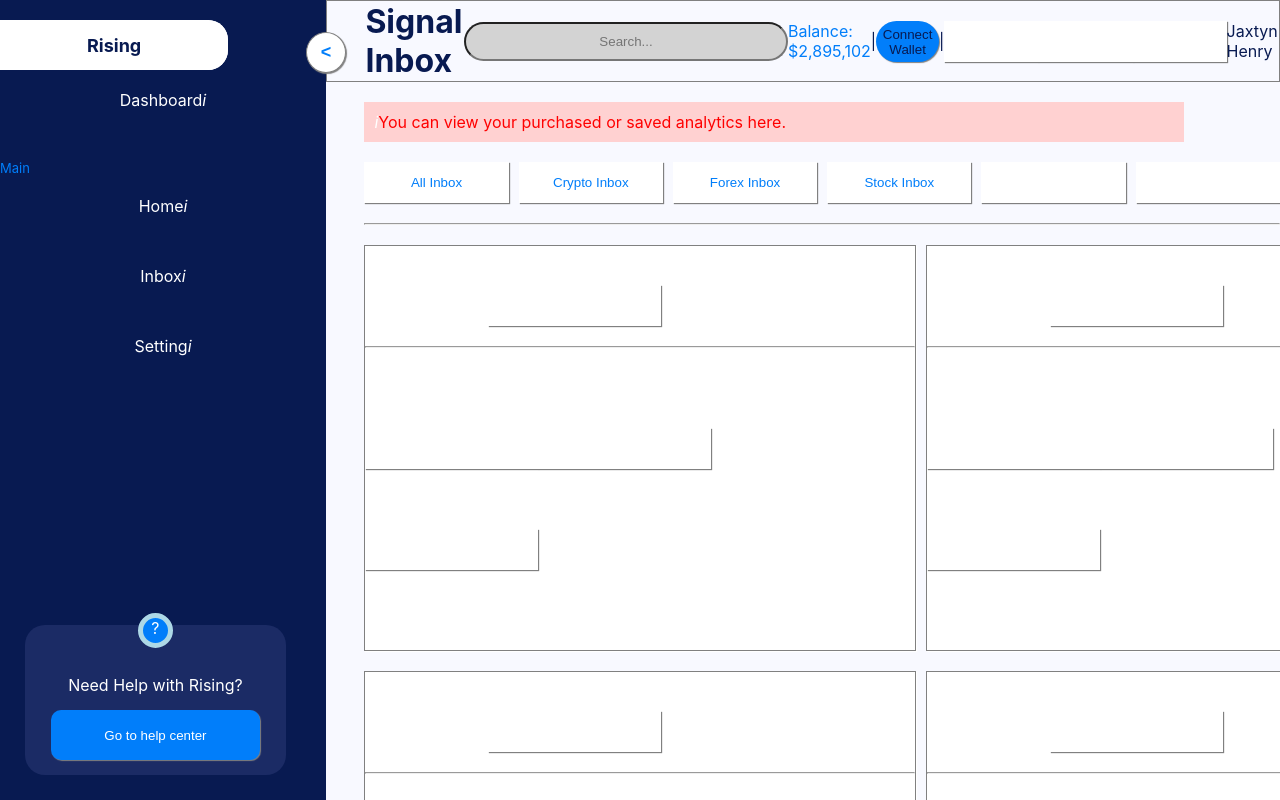
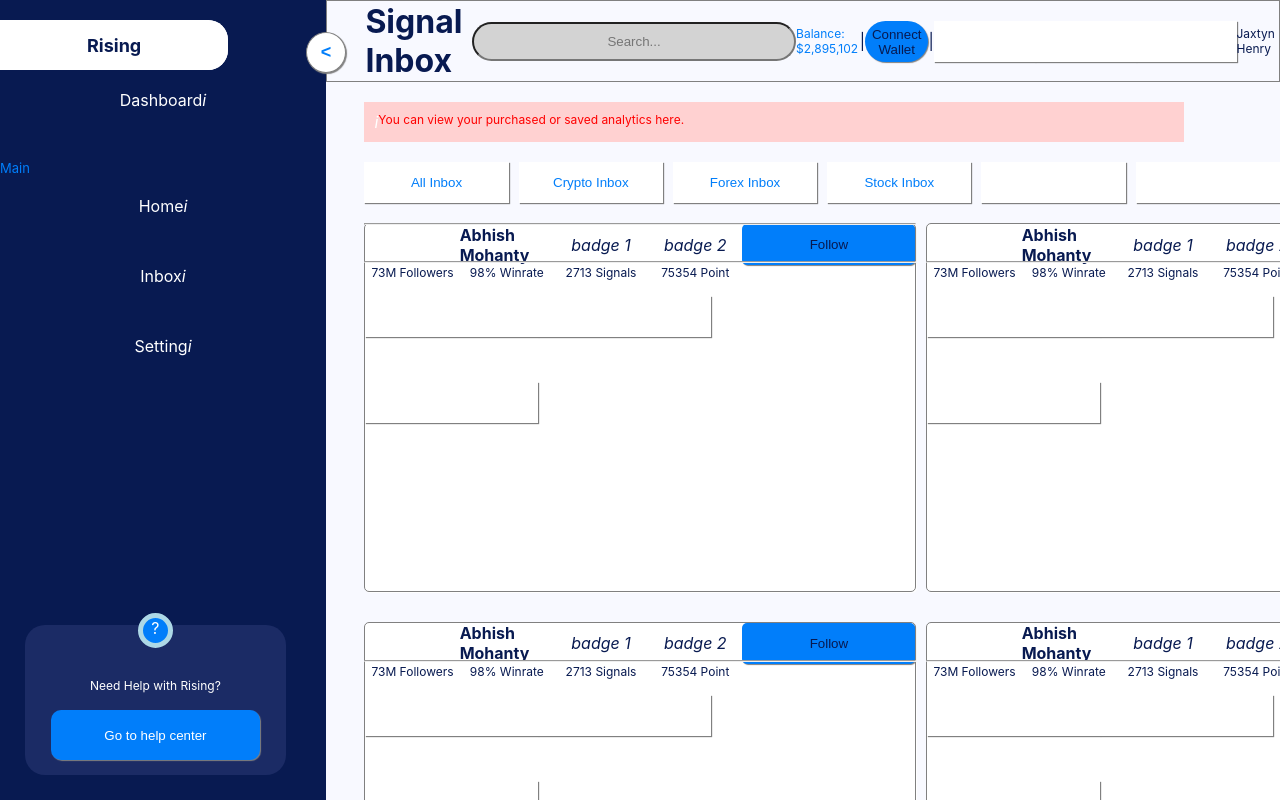
Before and after one commit to Cimorexave/react-test, a React (Create React App) app: page / in a window 1280 px wide. Shown: the top 800 px of the page. Built offline with nearby package versions, Linux system fonts and the light colour scheme.

Commit message:
card's header update and node modules

```diff
--- a/src/App.css
+++ b/src/App.css
@@ -5,5 +5,7 @@
 .container {
     display: grid;
     grid-template-columns: 1fr 1fr;
+    gap: 10px;
     margin-left: calc(326px + 3%);
+    padding-right: 20px;
 }
--- a/src/components/Card.js
+++ b/src/components/Card.js
@@ -15,7 +15,8 @@ const Card = () => {
             <p>98% Winrate</p>
             <p>2713 Signals</p>
             <p>75354 Point</p>
-            <div className='inner-card'>
+        </div>
+        <div className='inner-card'>
                 <button>Overview</button>
                 <button>Full Analysis</button>
                 <div className='sticker'>
@@ -32,7 +33,6 @@ const Card = () => {
                     <p>23:18:51</p>
                 </footer>
             </div>
-        </div>
     </div>
   )
 }
--- a/src/styles/card.css
+++ b/src/styles/card.css
@@ -7,5 +7,36 @@
     border: 1px solid grey;
     width: 550px;
     margin-top: 20px;
-    margin-right: 10px;
+    border-radius: 5px;
+    aspect-ratio: 1.5;
 }
+.avatar {
+    border-radius: 50%;
+    width: 1em;
+}
+.card-header {
+    display: grid;
+    grid-template-columns: 1fr 1fr 1fr 1fr 1fr;
+    width: inherit;
+    place-items: center;
+    margin-bottom: 1em;
+}
+p {
+    font-size: 0.75em;
+}
+hr {
+    width: 550px;
+    position: absolute;
+}
+.card-header > * {
+    color: var(--darkblue-clr);
+}
+.card-header h1 {
+    font-size: 1rem;
+    max-width: fit-content;
+}
+.card-header button {
+    background-color: var(--lightblue-clr);
+    border-style: none;
+    border-radius: 5px;
+}
```
